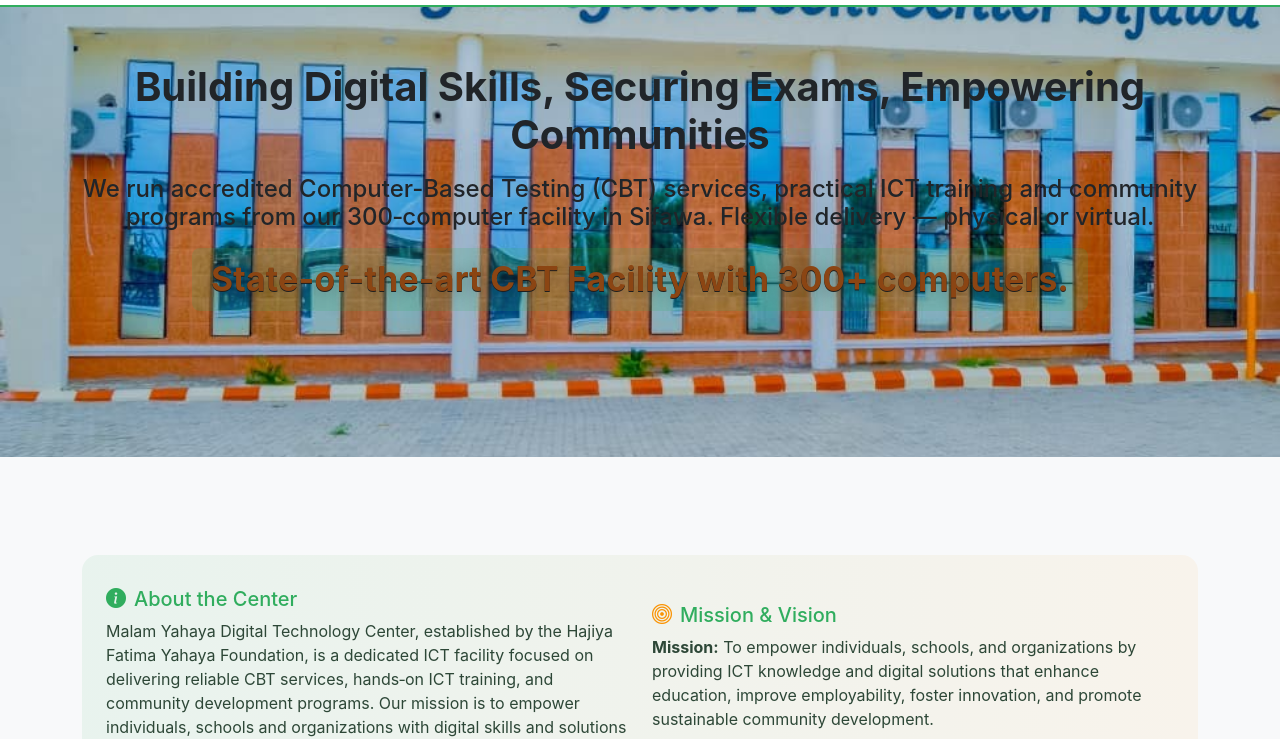
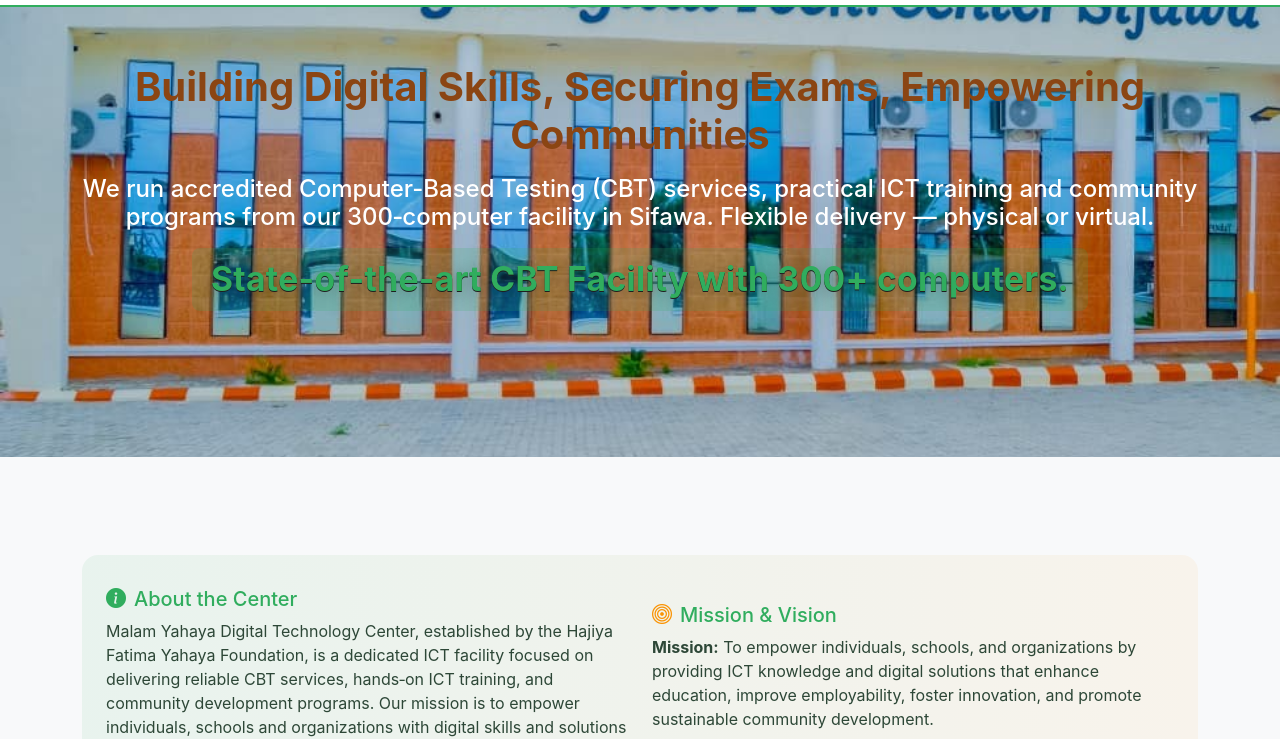
Before and after one commit to isahlabbo/mydtc, a plain HTML site: page index.html in a window 1280 px wide. Shown: the part 101-840 px from the top of the page. Drawn offline with nearby package versions, Linux system fonts and the light colour scheme; a script that the page names is missing.

Commit message:
update hero text

```diff
--- a/index.html
+++ b/index.html
@@ -298,9 +298,9 @@
           <div class="row align-items-center">
 
             <div class="col-lg-12 order-2 order-lg-1 mt-4 mt-lg-0 "style="text-align: center;">
-              <h1 class="display-6 fw-bold">Building Digital Skills, Securing Exams, Empowering Communities</h1>
-              <p class="lead text"><h4>We run accredited Computer-Based Testing (CBT) services, practical ICT training and community programs from our 300‑computer facility in Sifawa. Flexible delivery — physical or virtual.</h4></p>
-              <div class="hero-slide-desc display-6 fw-bold mb-3" style="color: rgba(139,69,19);" id="hero-slide-desc"></div>
+              <h1 class="display-6 fw-bold" style="color: rgba(139,69,19);">Building Digital Skills, Securing Exams, Empowering Communities</h1>
+              <p class="lead text"><h4 style="color: white;">We run accredited Computer-Based Testing (CBT) services, practical ICT training and community programs from our 300‑computer facility in Sifawa. Flexible delivery — physical or virtual.</h4></p>
+              <div class="hero-slide-desc display-6 fw-bold mb-3" style="color: rgb(48,173,94);" id="hero-slide-desc"></div>
             </div>
           </div>
         </div>
```
